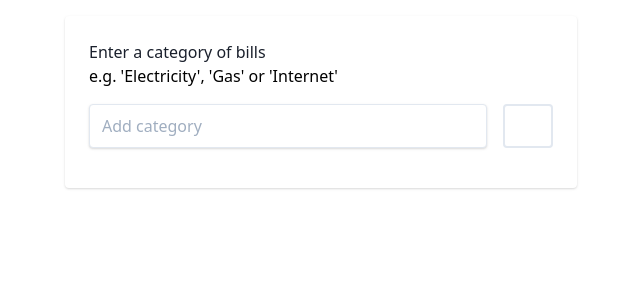
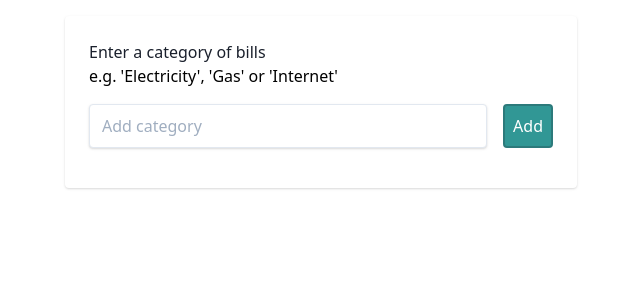
Before and after one commit to peteoshea/vue-bill-tracker, a Vue app: page / in a window 1280 px wide. Shown: the top 300 px of the page, without its empty margins (319-959 px from the left). Built offline with nearby package versions, Linux system fonts and the light colour scheme.

Commit message:
Fix colour of button
It looks like all colours in tailwind now need a shade to be specified so chose some nice looking shades.

```diff
--- a/src/components/AddCategory.vue
+++ b/src/components/AddCategory.vue
@@ -11,7 +11,7 @@
             v-model="category"
           />
           <button
-            class="flex-no-shrink p-2 border-2 rounded bg-teal text-white border-teal hover:text-white hover:bg-teal"
+            class="flex-no-shrink p-2 border-2 rounded bg-teal-600 text-white border-teal-700 hover:text-white hover:bg-teal-500"
             @click="handleClick"
           >
             Add
```
